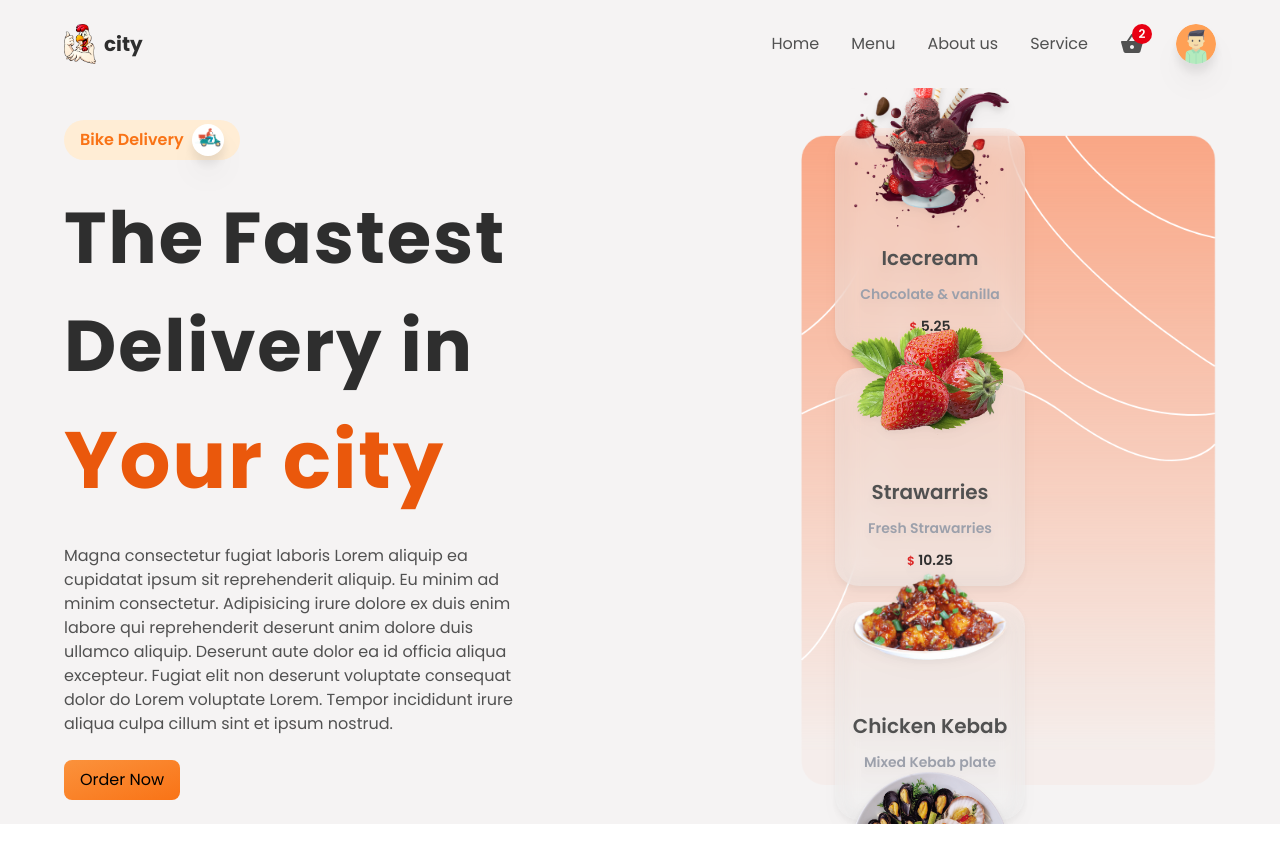
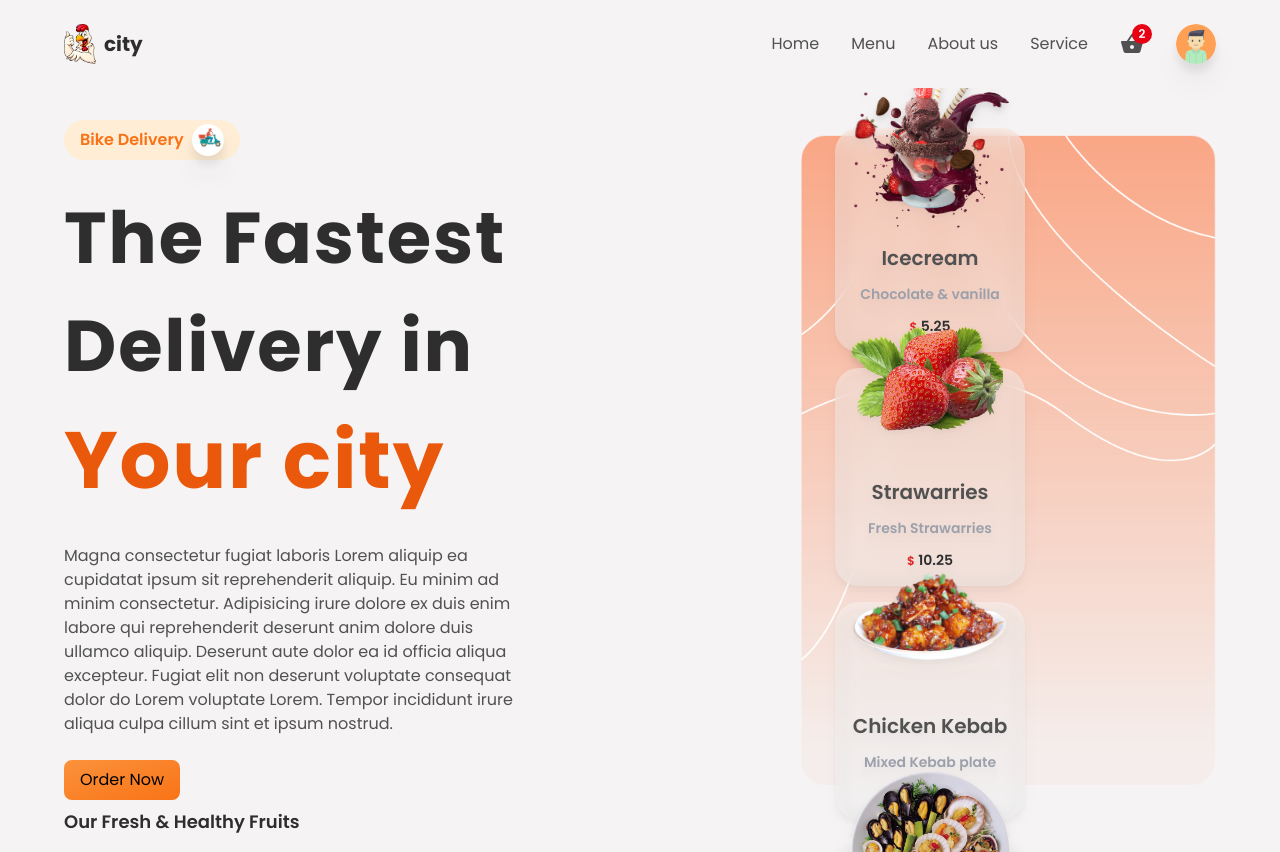
Before and after one commit to adarshmi/FoodDeliveryApp, a React (Create React App) app in the folder restaurantapp/: page / in a window 1280 px wide. Before the commit the page ends 824 px from the top, so only its background shows below. Built offline with nearby package versions, Linux system fonts and the light colour scheme; no server answers; the database is empty.

Commit message:
main contener update

```diff
--- a/restaurantapp/src/components/MainContainer.jsx
+++ b/restaurantapp/src/components/MainContainer.jsx
@@ -6,6 +6,15 @@ function MainContainer() {
   return (
     <div className=" w-full h-auto flex flex-col items-center justify-center ">
      <HomeContainer />
+     <section className="w-full ">
+     <div className="w-full flex items-center justify-between">
+     <p className="text-lg font-semibold capitalize text-headingColor relative">
+      Our fresh & healthy fruits
+     </p>
+
+     </div>
+
+     </section>
     </div>
   );
 }
```
